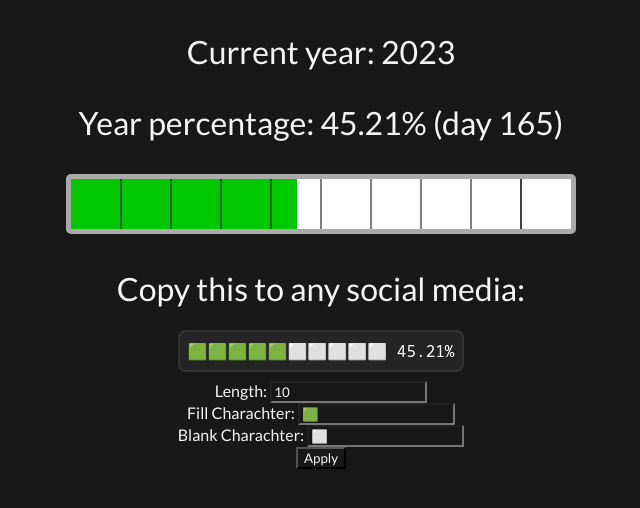
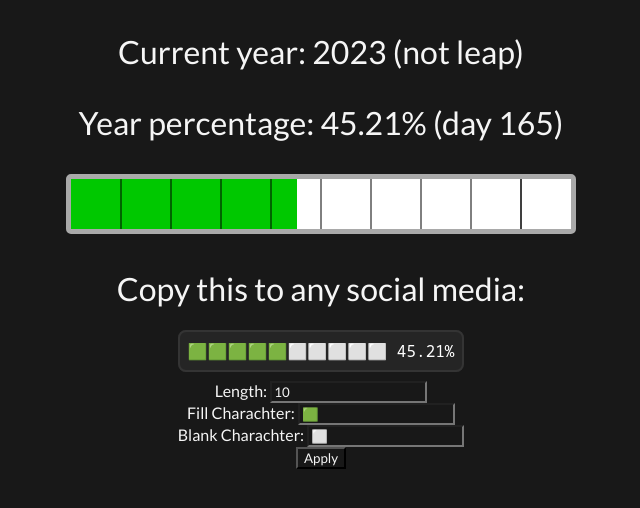
Before and after one commit to thisisignitedoreo/year-percentage, a plain HTML site: page index.html in a window 1280 px wide. Shown: the whole page, without its empty margins (319-959 px from the left). Drawn offline with Linux system fonts and the light colour scheme.

Commit message:
leap or not leap

```diff
--- a/index.html
+++ b/index.html
@@ -66,8 +66,8 @@
 		}
 		day += date.getDate();
 
+		document.getElementById("year").innerHTML = `Current year: ${date.getFullYear()} (${date.getFullYear() % 4 === 0 ? 'leap' : 'not leap'})`;
 		document.getElementById("percentage").innerHTML = `Year percentage: ${decimalAdjust("round", day / days_in_year * 100, -2)}% (day ${day})`;
-		document.getElementById("year").innerHTML = `Current year: ${date.getFullYear()}`;
 
 		// print(f"[{''.join(['#' if i / pb_len < value / max_value else ' ' for i in range(pb_len)])}], {round(value / max_value * 100)}%", end="\r")
 
```
